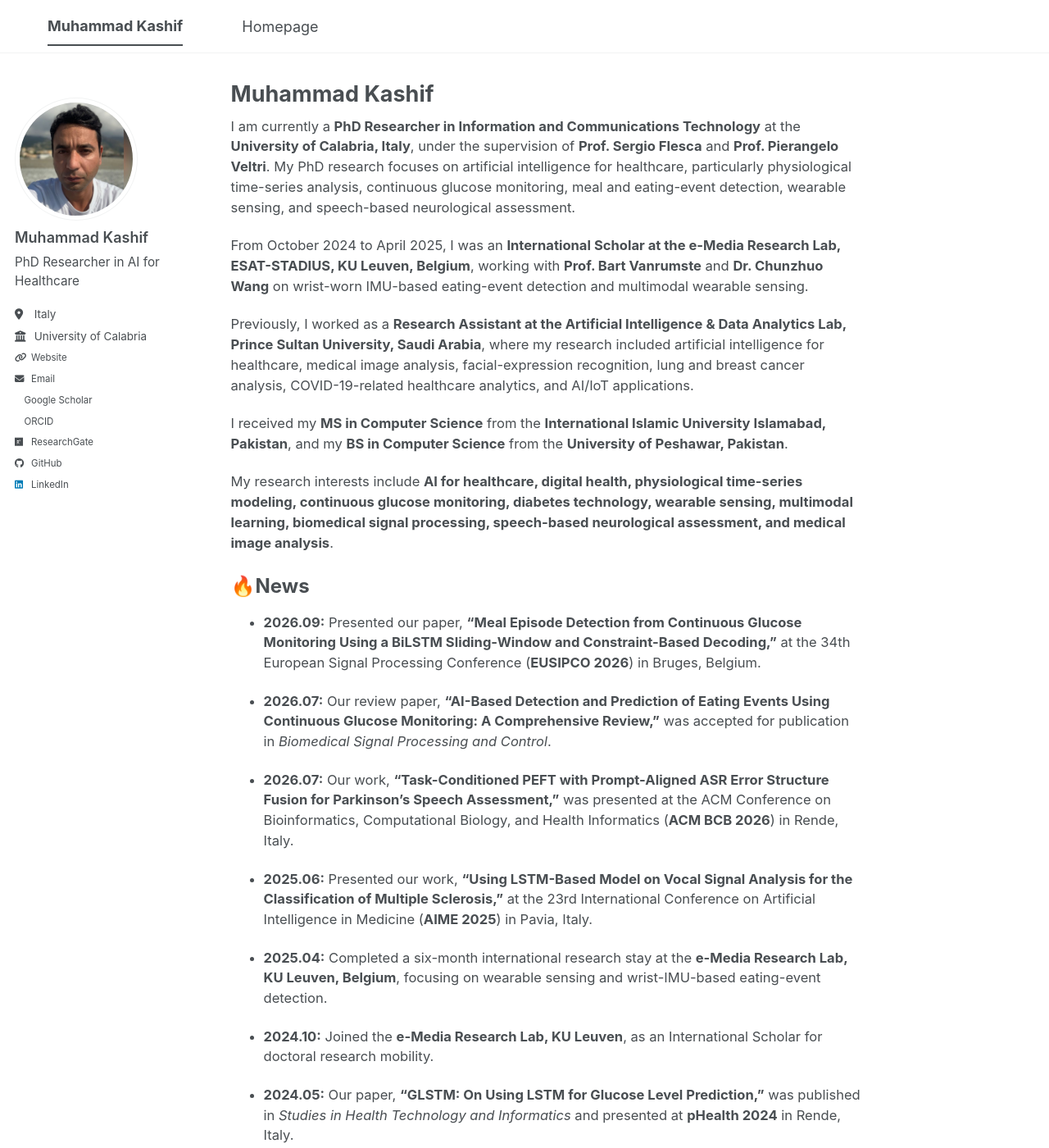
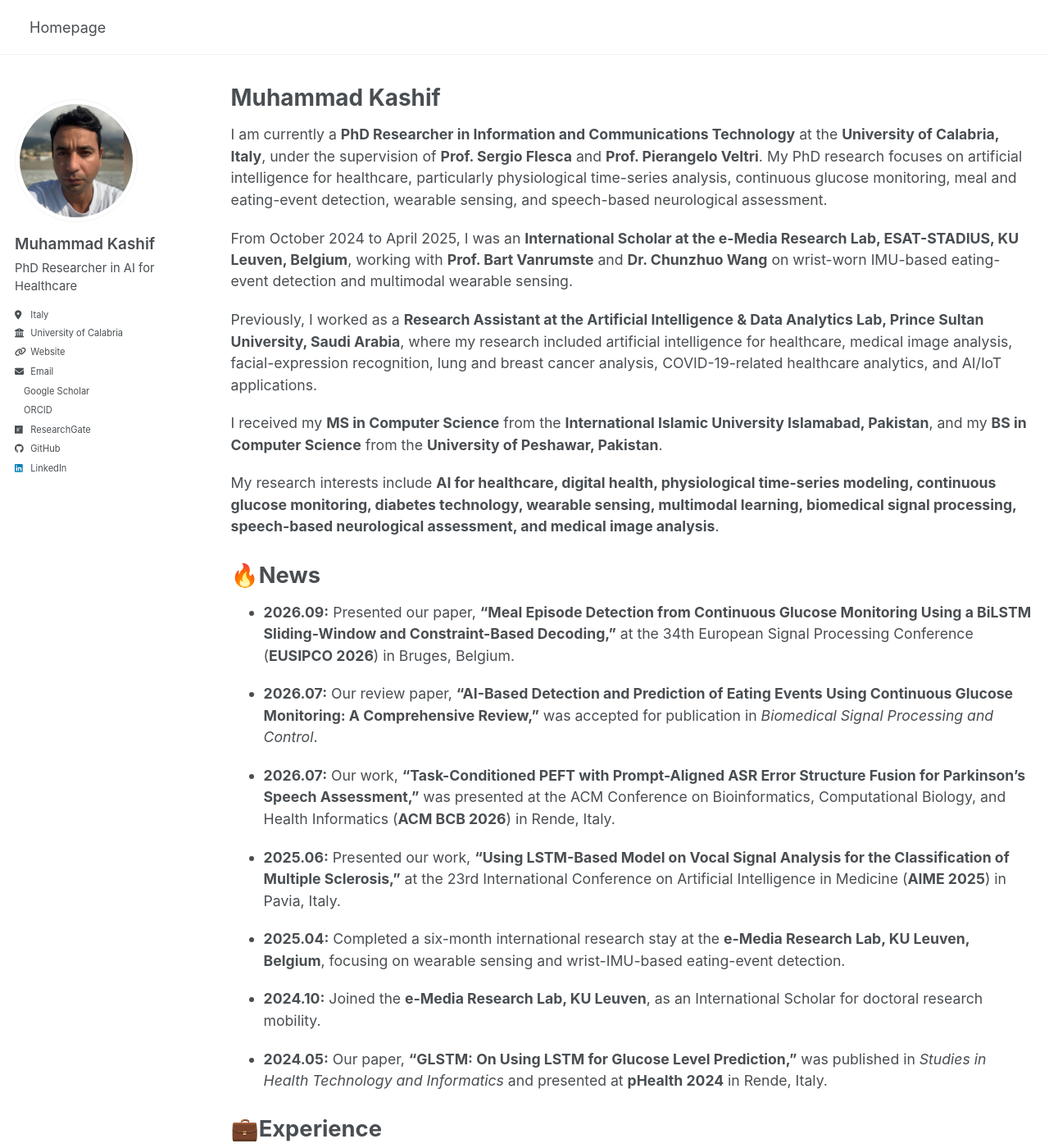
Before and after one commit to drkashifhon/drkashifhon.github.io, a Jekyll site: the page built from _pages/about.md, in a window 1280 px wide and 1400 px high. Shown: the whole window at 82% size. Built offline with Jekyll 4.4.1, drawn with Linux system fonts in a browser that asks for light colours; a style sheet for code colours, icons or effects is not loaded.

Commit message:
Update main.scss

```diff
--- a/assets/css/main.scss
+++ b/assets/css/main.scss
@@ -39,103 +39,161 @@
 ;
 
 /* =========================================================
-   Muhammad Kashif - custom academic homepage styling
+   Muhammad Kashif - compact academic homepage
+   Match older Academic Pages style
    ========================================================= */
 
-/* Hide footer */
-.page__footer {
+/* ---------------------------------------------------------
+   Overall desktop width
+   --------------------------------------------------------- */
+
+#main,
+.masthead__inner-wrap {
+  max-width: 1400px !important;
+  margin-left: auto !important;
+  margin-right: auto !important;
+}
+
+/* ---------------------------------------------------------
+   Header
+   --------------------------------------------------------- */
+
+/* Hide large site-name item in top navigation */
+.masthead__menu-item--lg {
   display: none !important;
 }
 
-/* Smaller profile image */
+/* Hide theme-switching gear */
+#theme-toggle,
+.theme-toggle,
+.greedy-nav button.theme-toggle {
+  display: none !important;
+}
+
+/* Compact header */
+.masthead {
+  min-height: 60px !important;
+}
+
+.masthead__inner-wrap {
+  padding-top: 0.6em !important;
+  padding-bottom: 0.6em !important;
+}
+
+/* ---------------------------------------------------------
+   Sidebar
+   --------------------------------------------------------- */
+
+.sidebar {
+  font-size: 1em !important;
+}
+
+/* Profile image */
 .author__avatar img {
   max-width: 150px !important;
+  width: 150px !important;
+  height: 150px !important;
+  object-fit: cover;
 }
 
 /* Sidebar name */
 .sidebar .author__name {
-  font-size: 1em !important;
-  font-weight: 600;
+  font-size: 1.05em !important;
+  font-weight: 600 !important;
+  line-height: 1.25 !important;
+  margin-top: 0.8em !important;
 }
 
-/* Shorter, cleaner biography */
+/* Sidebar biography */
 .author__bio {
-  font-size: 0.85em !important;
-  line-height: 1.4;
+  font-size: 0.82em !important;
+  line-height: 1.45 !important;
+  font-weight: 400 !important;
+  color: #494e52 !important;
   margin-top: 8px !important;
-  margin-bottom: 18px !important;
+  margin-bottom: 16px !important;
 }
 
-/* Compact sidebar links */
+/* Sidebar links */
+.author__urls {
+  font-size: 0.82em !important;
+  color: #494e52 !important;
+}
+
 .author__urls a {
-  font-size: 0.85em !important;
+  font-size: 1em !important;
+  line-height: 1.45 !important;
   margin-bottom: 3px !important;
   padding-top: 1px !important;
   padding-bottom: 1px !important;
+  color: #494e52 !important;
 }
 
-/* Slightly more compact homepage typography */
-.page__content {
-  font-size: 0.95em;
-  line-height: 1.55;
+/* ---------------------------------------------------------
+   Main content
+   --------------------------------------------------------- */
+
+.page {
+  padding-right: 0 !important;
 }
 
+.page__content {
+  font-size: 0.98em !important;
+  line-height: 1.5 !important;
+  color: #494e52 !important;
+}
+
+/* Normal paragraph spacing */
+.page__content p {
+  margin-top: 0 !important;
+  margin-bottom: 1.15em !important;
+}
+
+/* List spacing */
+.page__content ul {
+  margin-top: 0.4em !important;
+  margin-bottom: 1.2em !important;
+}
+
+.page__content li {
+  margin-bottom: 0.55em !important;
+  line-height: 1.5 !important;
+}
+
+/* Main page title */
+.page__title {
+  font-size: 1.55em !important;
+  line-height: 1.2 !important;
+  font-weight: 700 !important;
+  color: #494e52 !important;
+  margin-bottom: 0.55em !important;
+}
+
+/* Section headings */
 .page__content h1 {
-  font-size: 1.55em;
-  margin-top: 1.25em;
-  margin-bottom: 0.55em;
+  font-size: 1.55em !important;
+  line-height: 1.25 !important;
+  font-weight: 700 !important;
+  color: #494e52 !important;
+  margin-top: 1.05em !important;
+  margin-bottom: 0.55em !important;
 }
 
 .page__content h2 {
-  font-size: 1.25em;
-  margin-top: 1.2em;
-  margin-bottom: 0.5em;
+  font-size: 1.25em !important;
+  font-weight: 700 !important;
+  color: #494e52 !important;
 }
 
-/* =========================================================
-   Match compact one-page academic style
-   ========================================================= */
+/* Links */
+.page__content a {
+  color: #52adc8 !important;
+}
 
-/* Hide site title in top navigation */
-.site-title {
+/* ---------------------------------------------------------
+   Footer
+   --------------------------------------------------------- */
+
+.page__footer {
   display: none !important;
 }
-
-/* Hide theme toggle / gear */
-#theme-toggle,
-.theme-toggle {
-  display: none !important;
-}
-
-/* Make masthead content align farther left */
-.masthead__inner-wrap {
-  max-width: 1200px;
-  padding-left: 1rem;
-  padding-right: 1rem;
-}
-
-/* Slightly wider main content */
-.page {
-  @include breakpoint($large) {
-    @include span(10 of 12 last);
-    float: right;
-  }
-}
-
-/* More compact body text */
-.page__content {
-  font-size: 0.92em;
-  line-height: 1.5;
-}
-
-/* Compact section headings */
-.page__content h1 {
-  font-size: 1.45em;
-  margin-top: 1.1em;
-  margin-bottom: 0.45em;
-}
-
-/* Keep homepage title compact */
-.page__title {
-  font-size: 1.5em;
-}
```
